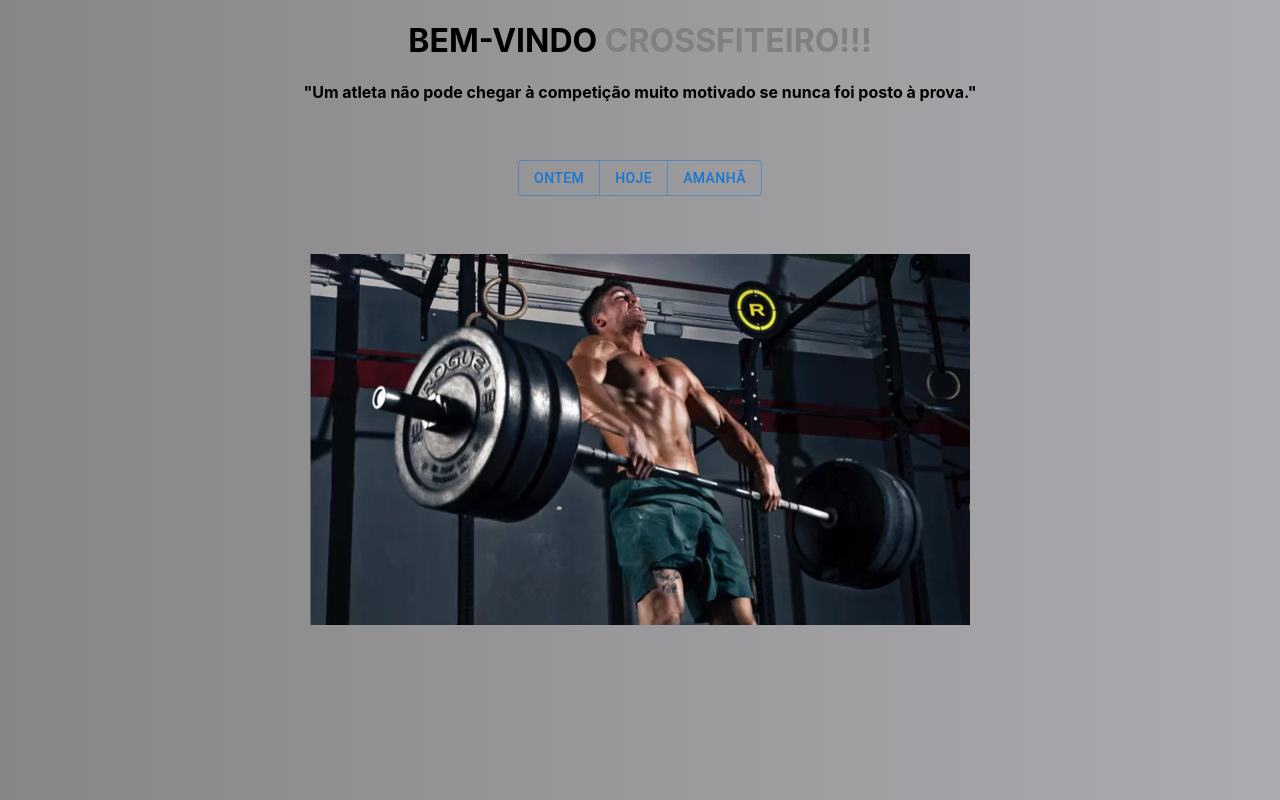
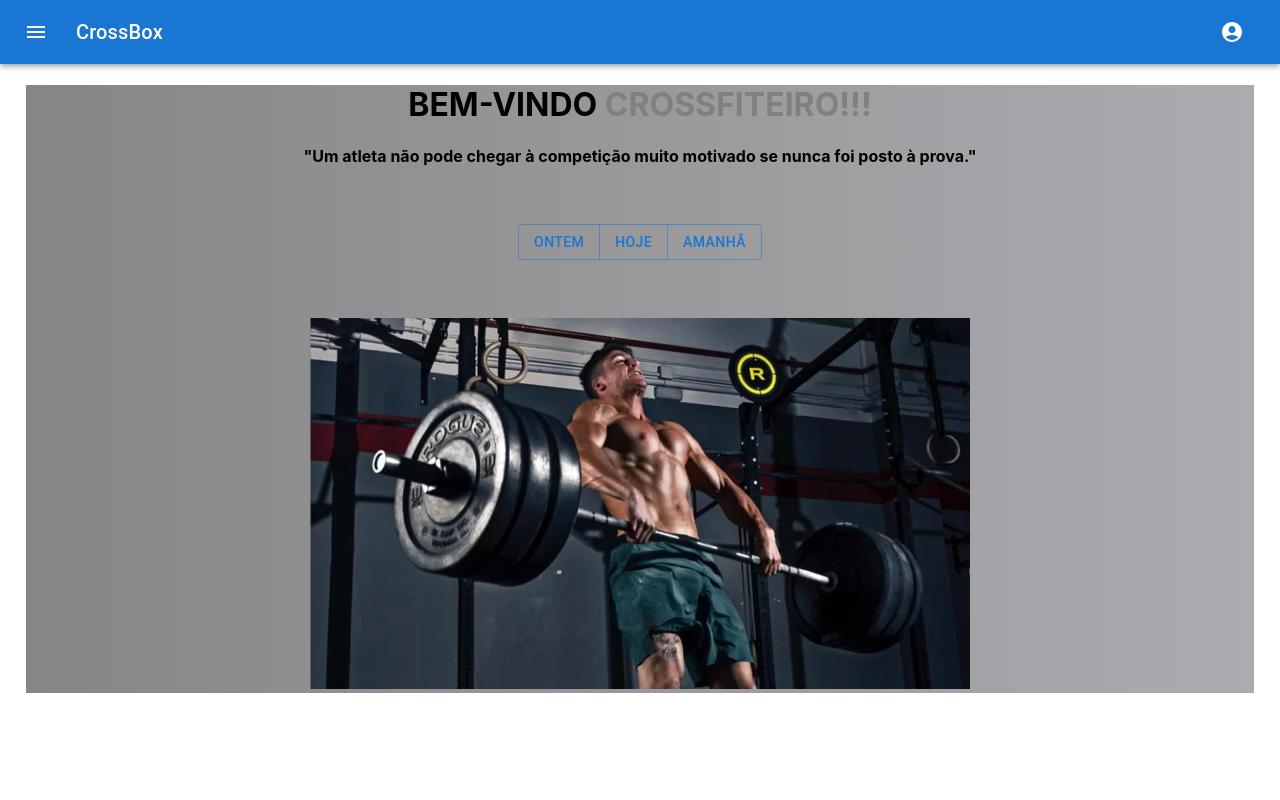
Before and after one commit to iwtrainingbr/app-front-13, a React (Create React App) app: page / in a window 1280 px wide. Built offline with nearby package versions, Linux system fonts and the light colour scheme; the HTML template or start-up script is replaced by a standard one; what react-swipeable-views-utils would draw is missing.

Commit message:
Adicionando navbar

```diff
--- a/src/App.js
+++ b/src/App.js
@@ -14,10 +14,16 @@ import Login from "./pages/Login";
 import Perfil from "./pages/Perfil";
 import Tutorial from "./pages/Tutorial"
 import Support from "./pages/Support";
+import Horarios from "./pages/Horarios";
+
+import Navbar from "./components/Navbar";
 
 function App() {
   return (
     <BrowserRouter>
+      <Navbar />
+
+      <div style={{width: '96%', marginLeft: '2%'}}>
       <Routes>
         <Route path="/" element={<Home/>}/>
         <Route path="/tutorial" element={<Tutorial/>}/>
@@ -27,9 +33,11 @@ function App() {
         <Route path="/login" element={<Login/>}/>
         <Route path="/perfil" element={<Perfil/>}/>
         <Route path="/ajuda" element={<Support/>}/>
+        <Route path="/horarios" element={<Horarios/>}/>
 
         <Route path="/*" element={<NotFound/>}/>
       </Routes>
+      </div>
     </BrowserRouter>
   );
 }
--- /dev/null
+++ b/src/components/Navbar/index.js
@@ -0,0 +1,73 @@
+import * as React from 'react';
+import AppBar from '@mui/material/AppBar';
+import Box from '@mui/material/Box';
+import Toolbar from '@mui/material/Toolbar';
+import Typography from '@mui/material/Typography';
+import IconButton from '@mui/material/IconButton';
+import MenuIcon from '@mui/icons-material/Menu';
+import AccountCircle from '@mui/icons-material/AccountCircle';
+import Switch from '@mui/material/Switch';
+import FormControlLabel from '@mui/material/FormControlLabel';
+import FormGroup from '@mui/material/FormGroup';
+import MenuItem from '@mui/material/MenuItem';
+import Menu from '@mui/material/Menu';
+
+export default function Navbar() {
+  const [menuUser, setMenuUser] = React.useState(false);
+
+  const handleOpenClose = () => {
+    setMenuUser(!menuUser);
+  };
+
+  return (
+    <Box sx={{ flexGrow: 1 }}>
+      <AppBar position="static">
+        <Toolbar>
+          <IconButton
+            size="large"
+            edge="start"
+            color="inherit"
+            aria-label="menu"
+            sx={{ mr: 2 }}
+          >
+            <MenuIcon />
+          </IconButton>
+          <Typography variant="h6" component="div" sx={{ flexGrow: 1 }}>
+            CrossBox
+          </Typography>
+
+            <div>
+              <IconButton
+                size="large"
+                aria-label="account of current user"
+                aria-controls="menu-appbar"
+                aria-haspopup="true"
+                onClick={handleOpenClose}
+                color="inherit"
+              >
+                <AccountCircle />
+              </IconButton>
+              <Menu
+                id="menu-appbar"
+                anchorEl={menuUser}
+                anchorOrigin={{
+                  vertical: 'top',
+                  horizontal: 'right',
+                }}
+                keepMounted
+                transformOrigin={{
+                  vertical: 'top',
+                  horizontal: 'right',
+                }}
+                open={Boolean(menuUser)}
+                onClose={handleOpenClose}
+              >
+                <MenuItem onClick={handleOpenClose}>Meu Perfil</MenuItem>
+                <MenuItem onClick={handleOpenClose}>Sair</MenuItem>
+              </Menu>
+            </div>
+        </Toolbar>
+      </AppBar>
+    </Box>
+  );
+}
--- /dev/null
+++ b/src/components/Table/index.js
@@ -0,0 +1,19 @@
+export default function Table() {
+  return (
+    <table border="1" width="100%">
+      <tr>
+        <th>Coach</th>
+        <th>Horario</th>
+      </tr>
+      <tr>
+        <th>Vitor</th>
+        <th>06:00 as 07:00</th>
+      </tr>
+
+      <tr>
+        <th>Vitor</th>
+        <th>06:00 as 07:00</th>
+      </tr>
+    </table>
+  )
+}
--- a/src/pages/Home/Home.css
+++ b/src/pages/Home/Home.css
@@ -1,3 +1,3 @@
-body {
+.page-home {
     background-image: linear-gradient(to right, #868686,#ACABB0);
 }
--- a/src/pages/Home/index.js
+++ b/src/pages/Home/index.js
@@ -1,15 +1,16 @@
 import * as React from 'react';
-import styles from './Home.css';
 import fotos from './CROSS.png';
 import Button from '@mui/material/Button';
 import ButtonGroup from '@mui/material/ButtonGroup';
 import Box from '@mui/material/Box';
 
+import './Home.css';
+
 export default function Home() {
   return (
 
 
-    <div className={styles.home}  align="center">
+    <div className="page-home"  align="center">
 
       <h1>BEM-VINDO <span style={{color:"gray"}}>CROSSFITEIRO!!!</span></h1>
       <p>
--- /dev/null
+++ b/src/pages/Horarios/index.js
@@ -0,0 +1,91 @@
+import * as React from 'react';
+import PropTypes from 'prop-types';
+import SwipeableViews from 'react-swipeable-views';
+import { useTheme } from '@mui/material/styles';
+import AppBar from '@mui/material/AppBar';
+import Tabs from '@mui/material/Tabs';
+import Tab from '@mui/material/Tab';
+import Typography from '@mui/material/Typography';
+import Box from '@mui/material/Box';
+
+import TableHorarios from '../../components/Table';
+
+function TabPanel(props) {
+  const { children, value, index, ...other } = props;
+
+  return (
+    <div
+      role="tabpanel"
+      hidden={value !== index}
+      id={`full-width-tabpanel-${index}`}
+      aria-labelledby={`full-width-tab-${index}`}
+      {...other}
+    >
+      {value === index && (
+        <Box sx={{ p: 3 }}>
+          <Typography>{children}</Typography>
+        </Box>
+      )}
+    </div>
+  );
+}
+
+TabPanel.propTypes = {
+  children: PropTypes.node,
+  index: PropTypes.number.isRequired,
+  value: PropTypes.number.isRequired,
+};
+
+function a11yProps(index) {
+  return {
+    id: `full-width-tab-${index}`,
+    'aria-controls': `full-width-tabpanel-${index}`,
+  };
+}
+
+export default function Horarios() {
+  const theme = useTheme();
+  const [value, setValue] = React.useState(0);
+
+  const handleChange = (event, newValue) => {
+    setValue(newValue);
+  };
+
+  const handleChangeIndex = (index) => {
+    setValue(index);
+  };
+
+  return (
+    <Box sx={{ bgcolor: 'background.paper' }}>
+      <AppBar position="static">
+        <Tabs
+          value={value}
+          onChange={handleChange}
+          indicatorColor="secondary"
+          textColor="inherit"
+          variant="fullWidth"
+          aria-label="full width tabs example"
+        >
+          <Tab label="Manha" {...a11yProps(0)} />
+          <Tab label="Tarde" {...a11yProps(1)} />
+          <Tab label="Noite" {...a11yProps(2)} />
+        </Tabs>
+      </AppBar>
+      <SwipeableViews
+        axis={theme.direction === 'rtl' ? 'x-reverse' : 'x'}
+        index={value}
+        onChangeIndex={handleChangeIndex}
+      >
+        <TabPanel value={value} index={0} dir={theme.direction}>
+          <TableHorarios/>
+        </TabPanel>
+        <TabPanel value={value} index={1} dir={theme.direction}>
+          Item Two
+        </TabPanel>
+        <TabPanel value={value} index={2} dir={theme.direction}>
+          Item Three
+        </TabPanel>
+      </SwipeableViews>
+    </Box>
+  );
+}
```
